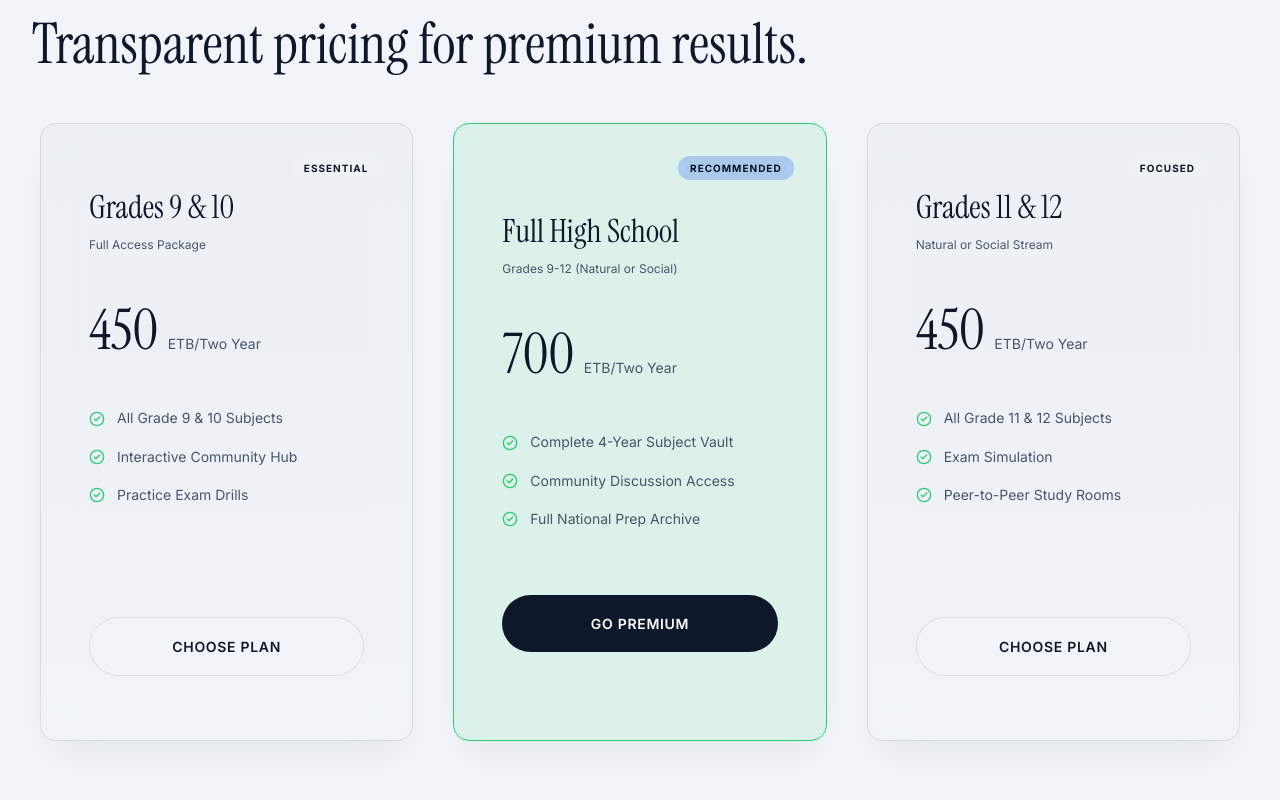
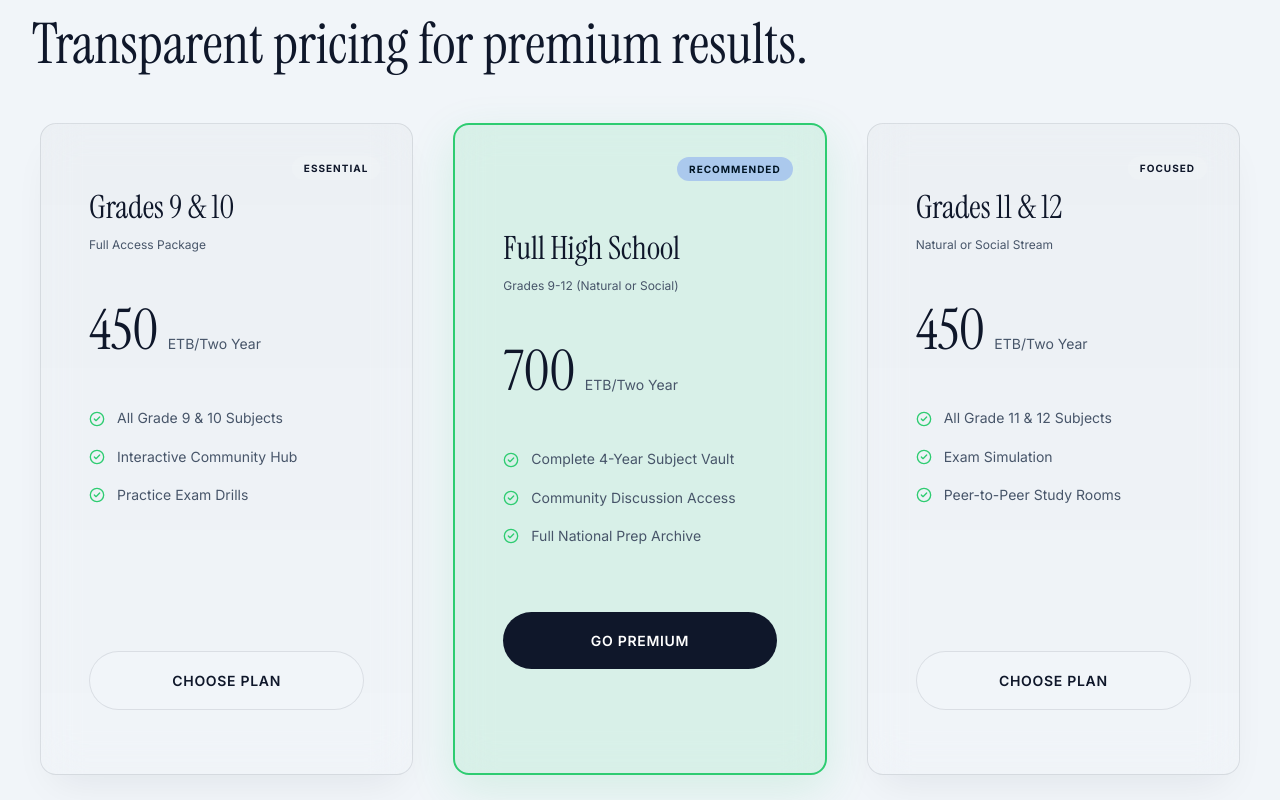
Before and after one commit to abii16/Mesob_Academy, a React (Vite) app: page / in a window 1280 px wide. Shown: the part 3540-4340 px from the top of the page. Built offline with nearby package versions, Linux system fonts and the light colour scheme.

Commit message:
style(pricing): make highlight card much taller, scaled at 1.1x, with thicker green border and glow shadow

```diff
--- a/src/styles/sections/Pricing.css
+++ b/src/styles/sections/Pricing.css
@@ -101,18 +101,19 @@
 }
 
 .highlight-card {
-  background: rgba(46, 204, 113, 0.1);
-  border-color: var(--color-primary);
-  padding: 5.5rem 3rem;
+  background: rgba(46, 204, 113, 0.12);
+  border: 2px solid var(--color-primary);
+  padding: 6.5rem 3rem;
+  box-shadow: 0 15px 45px rgba(46, 204, 113, 0.15);
 }
 
 @media (min-width: 768px) {
   .highlight-card {
-    transform: scale(1.05);
+    transform: scale(1.1);
     z-index: 2;
   }
   .highlight-card:hover {
-    transform: scale(1.07) translateY(-5px);
+    transform: scale(1.12) translateY(-5px);
   }
 }
 
```
